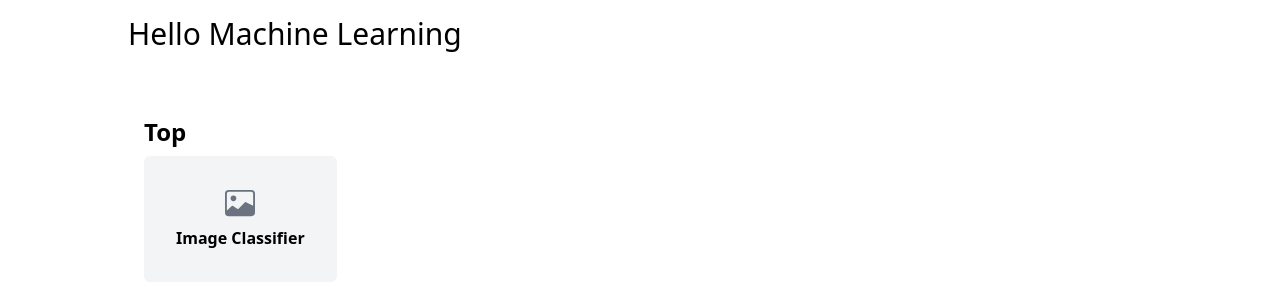
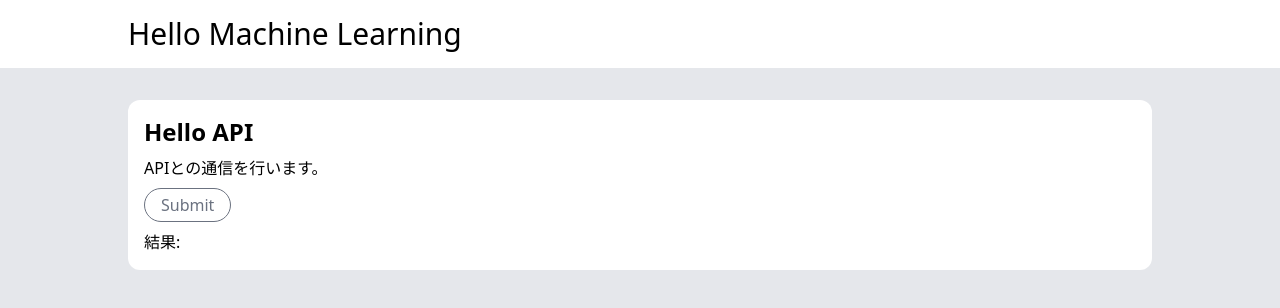
Before and after one commit to FNYukii/HelloMachineLearning-Web, a React (Create React App) app: page /hello-api in a window 1280 px wide. Shown: the top 308 px of the page. Built offline with nearby package versions, Linux system fonts and the light colour scheme.

Commit message:
feat: HelloAPIScreenを作成

```diff
--- a/src/App.tsx
+++ /dev/null
@@ -1,23 +0,0 @@
-import ImageClassifierScreen from "./screens/ImageClassifierScreen"
-import { BrowserRouter, Routes, Route } from 'react-router-dom'
-import React from "react"
-import Header from "./components/Header"
-import TopScreen from "./screens/TopScreen"
-
-function App() {
-
-  return (
-    <React.StrictMode>
-        <BrowserRouter>
-            <Header />
-            <Routes>
-                <Route path='/' element={<TopScreen />} />
-                <Route path='/image-classifier' element={<ImageClassifierScreen />} />
-                <Route path='*' element={<TopScreen />} />
-            </Routes>
-        </BrowserRouter>
-    </React.StrictMode>
-  )
-}
-
-export default App
--- a/src/index.tsx
+++ b/src/index.tsx
@@ -1,14 +1,30 @@
 import React from 'react'
 import ReactDOM from 'react-dom/client'
-import App from './App'
+import { BrowserRouter, Route, Routes } from 'react-router-dom'
+import Header from './components/Header'
+import HelloAPIScreen from './screens/HelloAPIScreen'
+import ImageClassifierScreen from './screens/ImageClassifierScreen'
+import TopScreen from './screens/TopScreen'
 import './styles/output.css'
 
 const root = ReactDOM.createRoot(
-  document.getElementById('root') as HTMLElement
+	document.getElementById('root') as HTMLElement
 )
 
 root.render(
-  <React.StrictMode>
-    <App />
-  </React.StrictMode>
+	<React.StrictMode>
+		<React.StrictMode>
+			<BrowserRouter>
+
+				<Header />
+
+				<Routes>
+					<Route path='/' element={<TopScreen />} />
+					<Route path='/hello-api' element={<HelloAPIScreen />} />
+					<Route path='/image-classifier' element={<ImageClassifierScreen />} />
+					<Route path='*' element={<TopScreen />} />
+				</Routes>
+			</BrowserRouter>
+		</React.StrictMode>
+	</React.StrictMode>
 )
--- /dev/null
+++ b/src/screens/HelloAPIScreen.tsx
@@ -0,0 +1,35 @@
+import axios from "axios"
+import { useState } from "react"
+import Screen from "../components/Screen"
+
+function HelloAPIScreen() {
+
+	const [result, setResult] = useState("")
+
+	async function hello() {
+
+		const result = axios
+			.get('http://localhost:8000')
+			.then(response => {
+
+				setResult(response.data)
+			})
+			.catch((error) => {
+
+				setResult(`${error}`)
+			})
+	}
+
+	return (
+		<Screen title="Hello API">
+
+			<p>APIとの通信を行います。</p>
+
+			<button type="button" onClick={hello} className="mt-2 py-1 px-4 rounded-full border border-gray-500 text-gray-500 hover:bg-gray-200 transition">Submit</button>
+
+			<p className="mt-2">結果: {result}</p>
+		</Screen>
+	)
+}
+
+export default HelloAPIScreen
--- a/src/screens/ImageClassifierScreen.tsx
+++ b/src/screens/ImageClassifierScreen.tsx
@@ -4,6 +4,7 @@ import Screen from "../components/Screen"
 
 function ImageClassifierScreen() {
 
+	// eslint-disable-next-line
   const [image, setImage] = useState<File | null>(null)
 
   return (
--- a/src/screens/TopScreen.tsx
+++ b/src/screens/TopScreen.tsx
@@ -1,22 +1,34 @@
 import { NavLink } from 'react-router-dom'
 import Screen from '../components/Screen'
-import { BsImage } from 'react-icons/bs'
+import { BsImage, BsPerson } from 'react-icons/bs'
 
 function TopScreen() {
 
   return (
     <Screen title='Top'>
 
-      <div className='flex'>
+      <div className='flex gap-4'>
 
-        <NavLink to="/image-classifier">
+        <NavLink to="/hello-api">
+
+          <div className='w-fit p-8 rounded-md bg-gray-100 hover:brightness-95 transition'>
+
+            <div className='flex flex-col gap-2'>
+
+              <BsPerson className='text-gray-500 text-3xl mx-auto' />
+              <span className='text-gray-700'>Hello API</span>
+            </div>
+          </div>
+        </NavLink>
+
+				<NavLink to="/image-classifier">
 
           <div className='w-fit p-8 rounded-md bg-gray-100 hover:brightness-95 transition'>
 
             <div className='flex flex-col gap-2'>
 
               <BsImage className='text-gray-500 text-3xl mx-auto' />
-              <span className='font-bold'>Image Classifier</span>
+              <span className='text-gray-700'>Image Classifier</span>
             </div>
           </div>
         </NavLink>
--- a/tailwind.config.js
+++ b/tailwind.config.js
@@ -1,6 +1,9 @@
 /** @type {import('tailwindcss').Config} */
 module.exports = {
-  content: ["./src/**/*.{html,tsx}"],
+  content: [
+		"./src/**/*.tsx",
+		"./public/*.html"
+	],
   theme: {
     extend: {},
   },
```
